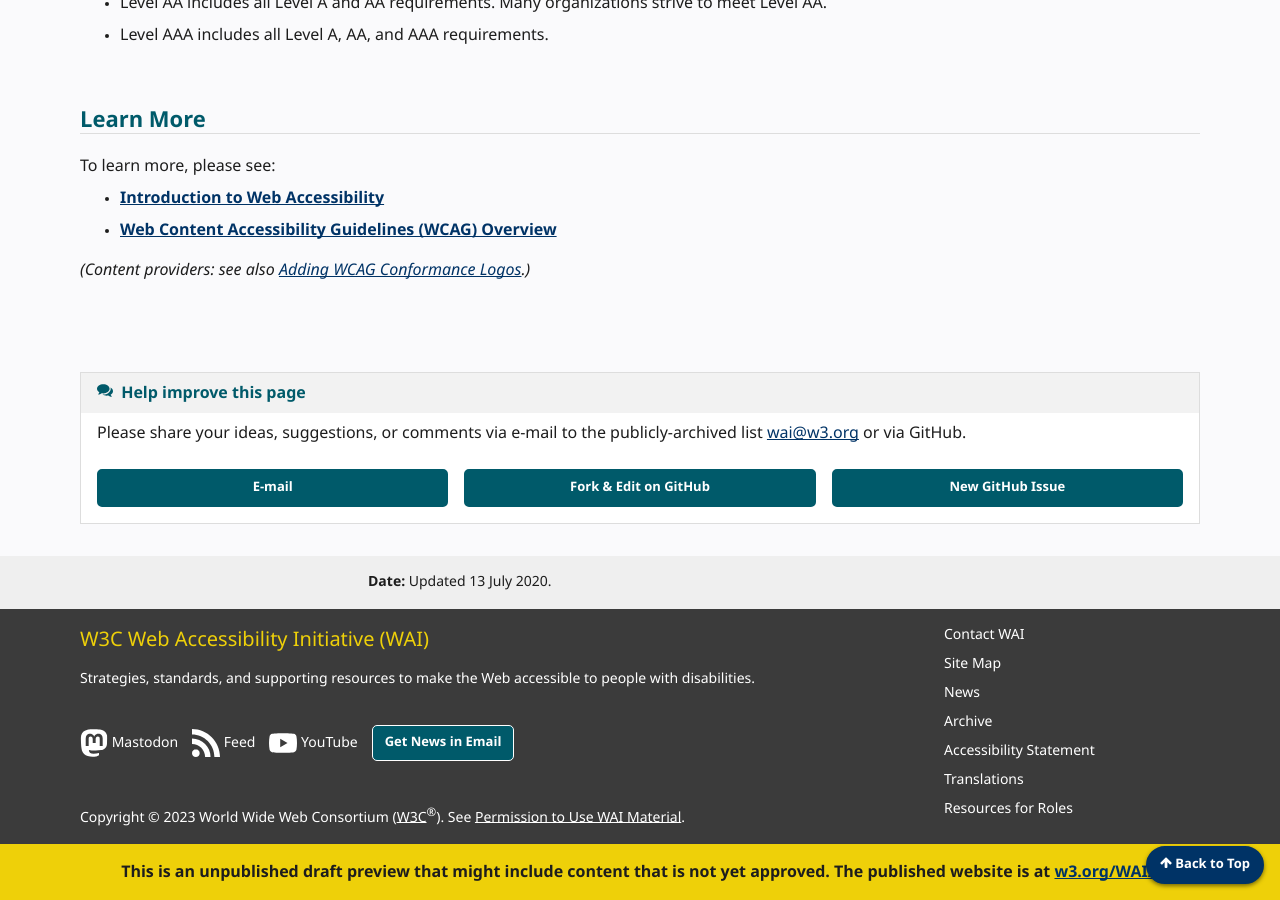
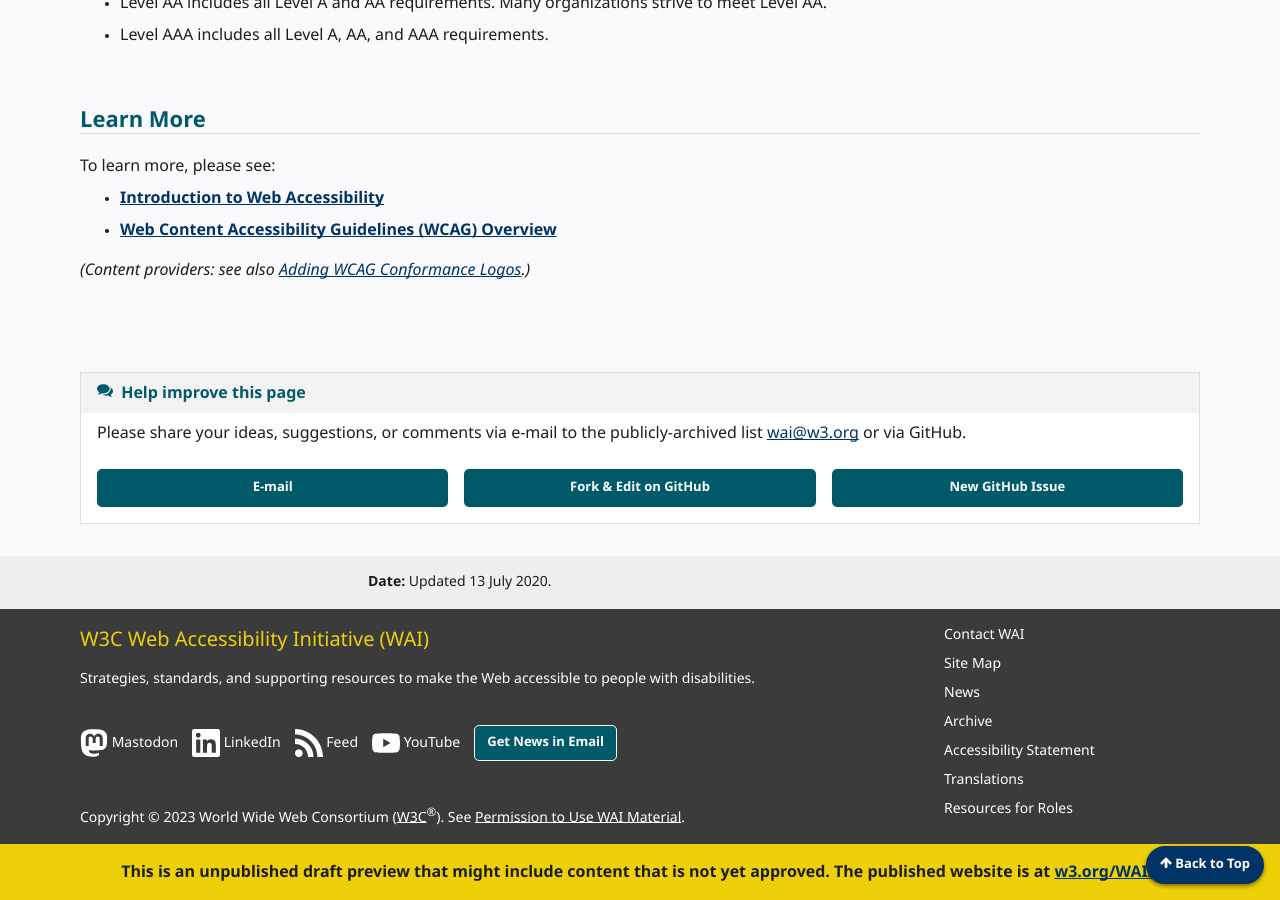
Before and after one commit to w3c/wai-website-theme, a Jekyll site: the page built from content/demo/WCAG2AA-Conformance.md, in a window 1280 px wide and 900 px high, scrolled down 690 px. Built offline with Jekyll 4.4.1, drawn with Linux system fonts in a browser that asks for light colours; cached includes are drawn as plain includes; a script that is not in the unit is left out; comment, search, counter and statistics services are not loaded.

Commit message:
Added a link to LinkedIn

```diff
--- a/_includes/footer.html
+++ b/_includes/footer.html
@@ -144,6 +144,7 @@
     <div class="social" lang="en" dir="auto" translate="no">
       <ul>
         <li><a href="https://w3c.social/@wai">{%include_cached icon.html name="mastodon" %} Mastodon</a></li>
+        <li><a href="https://www.linkedin.com/company/w3c-wai/">{%include_cached icon.html name="linkedin" %} LinkedIn</a></li>
         <li><a href="https://www.w3.org/WAI/feed.xml">{%include_cached icon.html name="rss" %} Feed</a></li>
         <li><a href="https://www.youtube.com/channel/UCU6ljj3m1fglIPjSjs2DpRA/playlistsv">{%include_cached icon.html name="youtube" %} YouTube</a></li>
         <li><a href="https://www.w3.org/WAI/news/subscribe/" class="button">Get News in Email</a></li>
```
